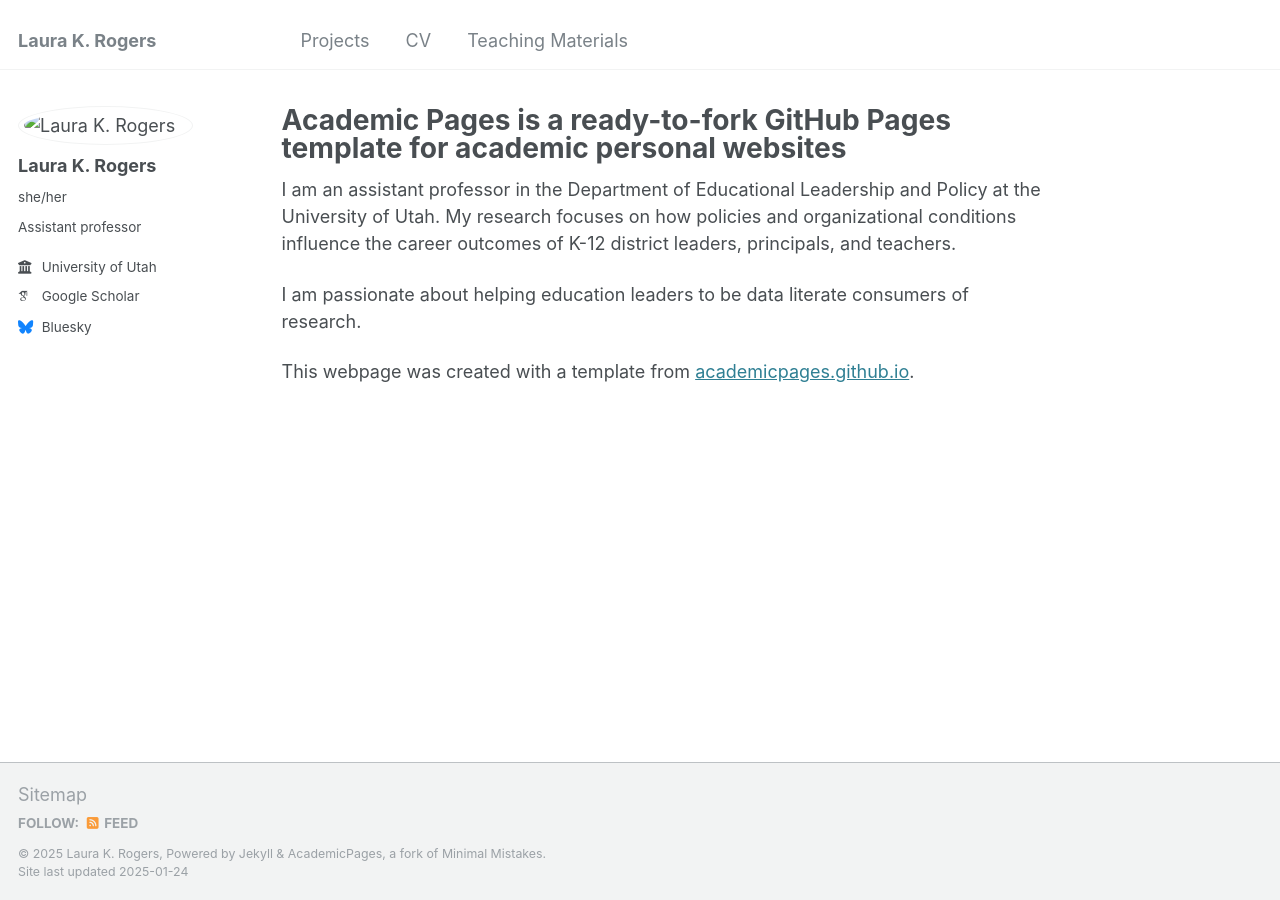
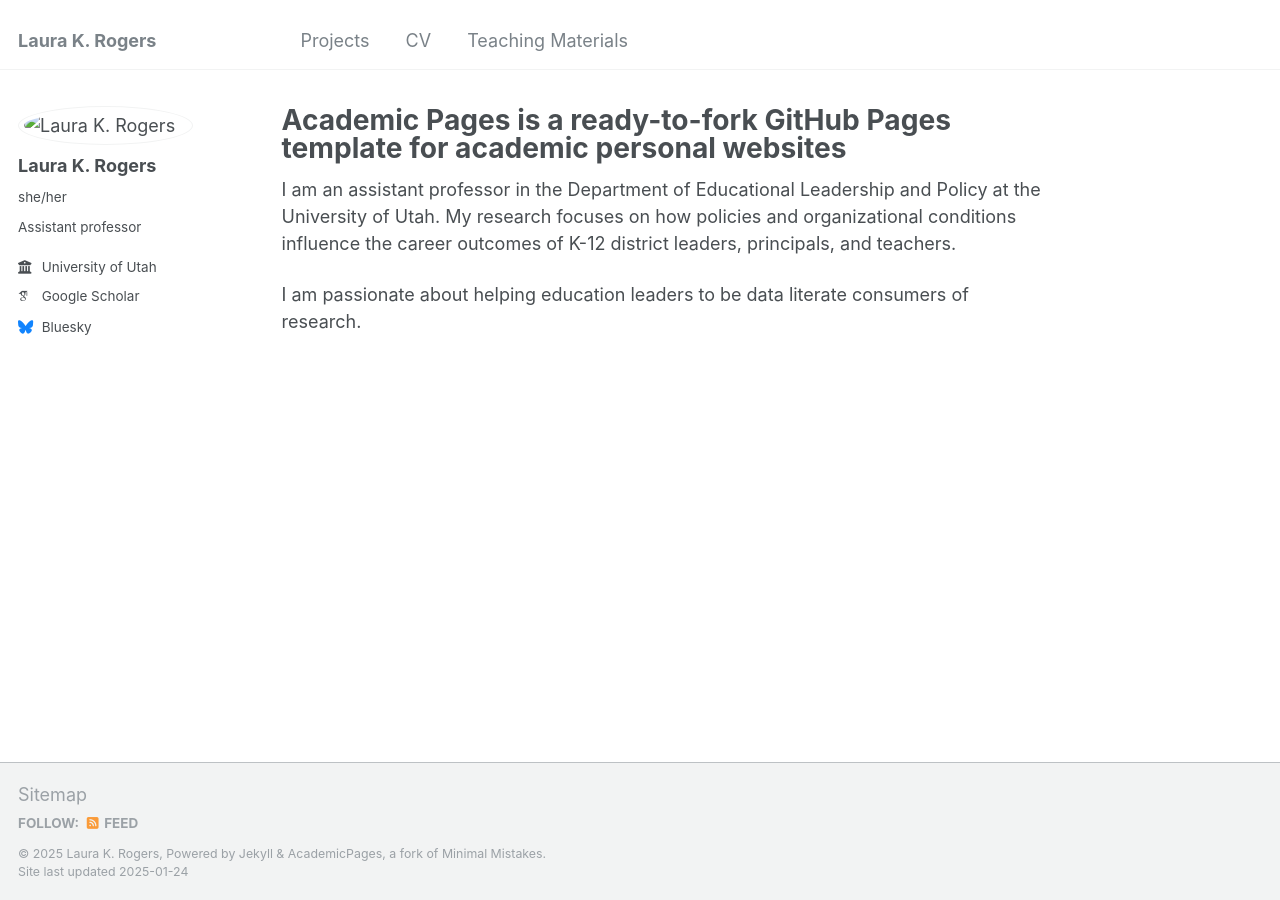
Before and after one commit to lkrogers2/lkrogers2.github.io, a Jekyll site: the page built from _pages/about.md, in a window 1280 px wide. Built offline with Jekyll 4.4.1, drawn with Linux system fonts in a browser that asks for light colours; some web fonts are replaced.

Commit message:
Update about.md

```diff
--- a/_pages/about.md
+++ b/_pages/about.md
@@ -10,20 +10,3 @@ redirect_from:
 I am an assistant professor in the Department of Educational Leadership and Policy at the University of Utah. My research focuses on how policies and organizational conditions influence the career outcomes of K-12 district leaders, principals, and teachers.
 
 I am passionate about helping education leaders to be data literate consumers of research.
-
-
-
-
-
-
-
-
-
-
-
-
-
-
-
-
-This webpage was created with a template from [academicpages.github.io](http://academicpages.github.io).
```
